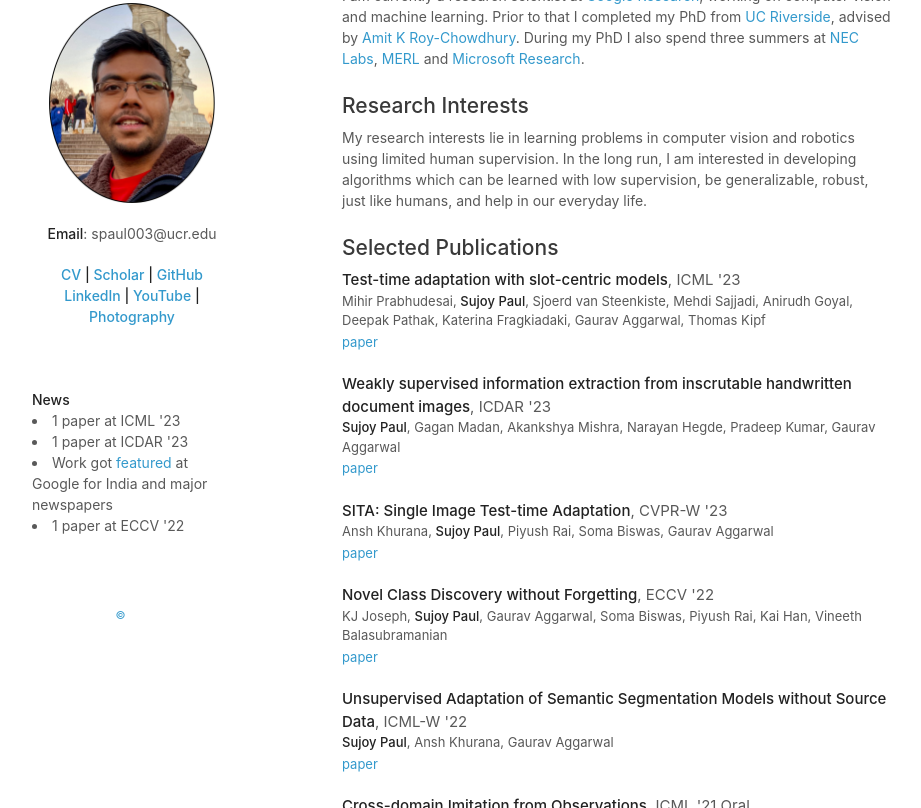
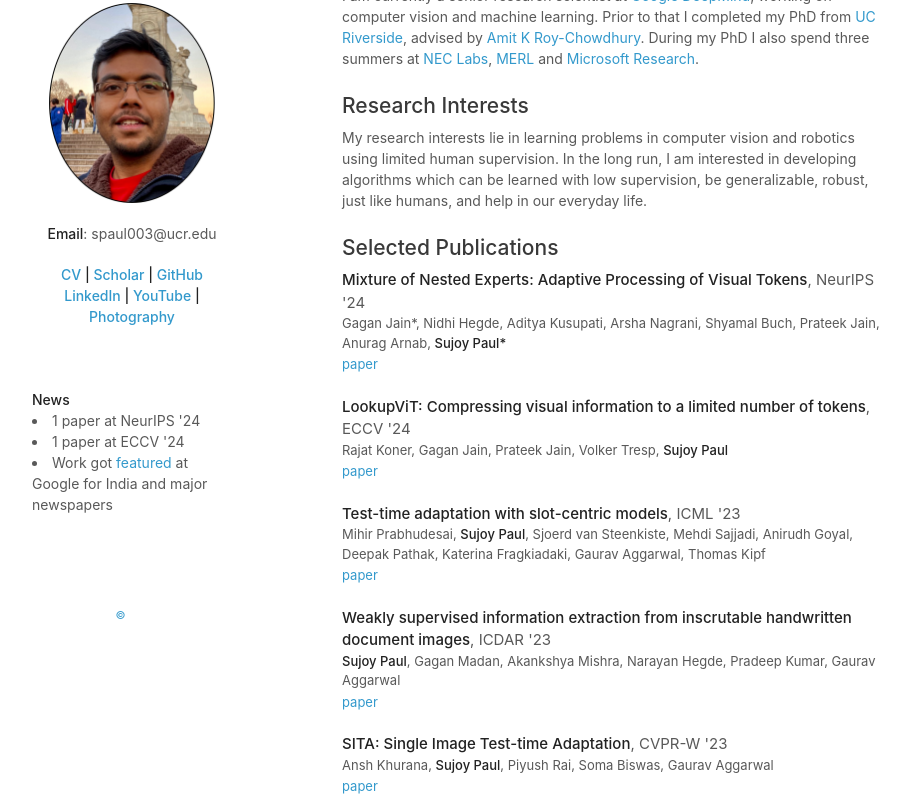
Before and after one commit to sujoyp/sujoyp.github.io, a plain HTML site: page index.html in a window 1280 px wide. Shown: the part 106-914 px from the top of the page, without its empty margins (178-1099 px from the left). Drawn offline with Linux system fonts and the light colour scheme.

Commit message:
Update index.html

```diff
--- a/index.html
+++ b/index.html
@@ -48,21 +48,37 @@
 		<br>
 		<strong>News</strong>
     	<dl>
-		<li>1 paper at ICML '23</li>
-		<li>1 paper at ICDAR '23</li>
+			<li>1 paper at NeurIPS '24</li>
+			<li>1 paper at ECCV '24</li>
     		<li>Work got <a href="https://youtu.be/lCFbbOgsm9I?t=1843" target="_blank">featured</a> at Google for India and major newspapers</li>
-            <li>1 paper at ECCV '22</li>
         </dl>
       </header>
       <section>
         <h2 style="margin-bottom:10px">About</h2>
-        <p style="margin-bottom:25px">I am currently a research scientist at <a href="https://ai.google/research" target="_blank">Google Research</a>, working on computer vision and machine learning. Prior to that I completed my PhD from <a href="https://www.ucr.edu/" target="_blank">UC Riverside</a>, advised by <a href="https://vcg.engr.ucr.edu/amit" target="_blank">Amit K Roy-Chowdhury</a>. During my PhD I also spend three summers at <a href="http://www.nec-labs.com/research-departments/media-analytics/media-analytics-home" target="_blank">NEC Labs</a>, <a href="https://www.merl.com/" target="_blank">MERL</a> and <a href="https://www.microsoft.com/en-us/research/lab/microsoft-research-india/" target="_blank">Microsoft Research</a>.</p>
+        <p style="margin-bottom:25px">I am currently a senior research scientist at <a href="https://deepmind.google/" target="_blank">Google DeepMind</a>, working on computer vision and machine learning. Prior to that I completed my PhD from <a href="https://www.ucr.edu/" target="_blank">UC Riverside</a>, advised by <a href="https://vcg.engr.ucr.edu/amit" target="_blank">Amit K Roy-Chowdhury</a>. During my PhD I also spend three summers at <a href="http://www.nec-labs.com/research-departments/media-analytics/media-analytics-home" target="_blank">NEC Labs</a>, <a href="https://www.merl.com/" target="_blank">MERL</a> and <a href="https://www.microsoft.com/en-us/research/lab/microsoft-research-india/" target="_blank">Microsoft Research</a>.</p>
 
         <h2 style="margin-bottom:10px"> Research Interests </h2>
         <p style="margin-bottom:25px">My research interests lie in learning problems in computer vision and robotics using limited human supervision. In the long run, I am interested in developing algorithms which can be learned with low supervision, be generalizable, robust, just like humans, and help in our everyday life. </p>
 
         <h2 style="margin-bottom:10px"> Selected Publications </h2>
 
+            <td style="padding:10px;width:100%;vertical-align:baseline">
+              <p style="font-size:15px;margin-bottom:0;">
+                <papertitle><strong>Mixture of Nested Experts: Adaptive Processing of Visual Tokens</strong></papertitle>, NeurIPS '24
+              </p>
+              <p style="font-size:13px;margin-bottom:0;">Gagan Jain*, Nidhi Hegde, Aditya Kusupati, Arsha Nagrani, Shyamal Buch, Prateek Jain, Anurag Arnab, <strong>Sujoy Paul*</strong></p>
+              <a style="font-size:13px" href="https://arxiv.org/pdf/2407.19985" target="_blank">paper </a>
+              <br> <br>
+            </td>
+
+            <td style="padding:10px;width:100%;vertical-align:baseline">
+              <p style="font-size:15px;margin-bottom:0;">
+                <papertitle><strong>LookupViT: Compressing visual information to a limited number of tokens</strong></papertitle>, ECCV '24
+              </p>
+              <p style="font-size:13px;margin-bottom:0;">Rajat Koner, Gagan Jain, Prateek Jain, Volker Tresp, <strong>Sujoy Paul</strong></p>
+              <a style="font-size:13px" href="https://arxiv.org/pdf/2407.12753" target="_blank">paper </a>
+              <br> <br>
+            </td>
 
             <td style="padding:10px;width:100%;vertical-align:baseline">
               <p style="font-size:15px;margin-bottom:0;">
```
